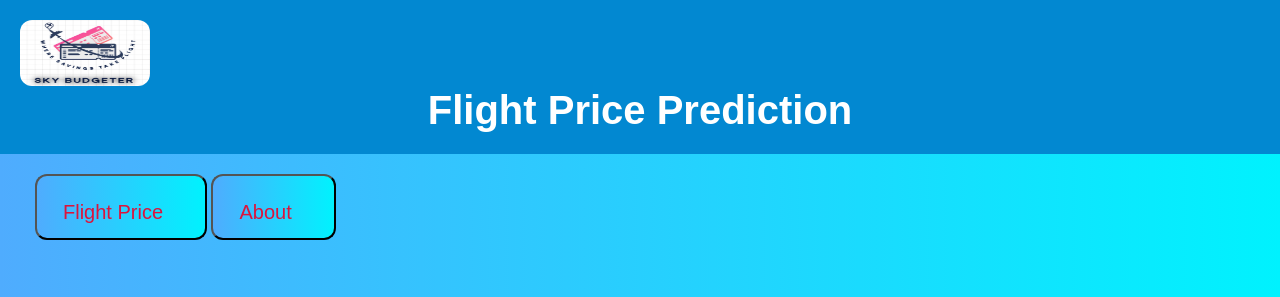
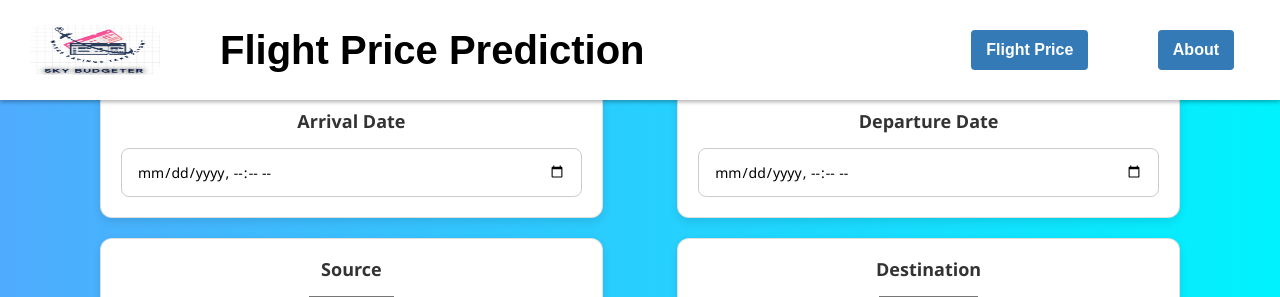
Before and after one commit to Samarth-Mane/Flight-Price-Prediction-by-Samarth, a Flask app: page / in a window 1280 px wide; the page is wider, and only the part inside the window is pictured. Shown: the top 297 px of that part. Run offline with Flask 3, Linux system fonts and the light colour scheme; parts of the project's set-up code (start-up, migrations or seed data) failed here and were passed over; some libraries are stand-ins or nearby versions.

Commit message:
added templates\home

```diff
--- a/templates/body.html
+++ b/templates/body.html
@@ -8,6 +8,7 @@
 <body>
     <form action="\predict" method="post">
         <h3>Future Scope</h3>
+        <a href="abc.html">abc.html</a>
     </form>
 </body>
 </html>
--- a/templates/home.html
+++ b/templates/home.html
@@ -14,17 +14,66 @@
 
     <!-- css -->
     <style>
-        header {
-            background-color: #0288d1;
-            color: white;
-            padding: 20px;
-            text-align: center;
-        }
+        /* Style for the logo image */
+.image {
+    height: 50px;
+    margin-left: 20px;
+}
+
+/* Button styling */
+.but {
+    background-color: #337ab7; /* Bootstrap-like primary button color */
+    color: white;
+    border: none;
+    padding: 8px 15px;
+    margin-left: 10px;
+    border-radius: 4px;
+    cursor: pointer;
+    font-weight: bold;
+    transition: background-color 0.3s ease;
+}
+
+.but:hover {
+    background-color: #286090;
+}
+
+/* Link inside buttons */
+.navbar-brand {
+    text-decoration: none;
+    color: white;
+    font-size: 16px;
+}
+
+/* Optional: remove link default underline and fix alignment */
+.navbar-brand:hover {
+    color: #e6e6e6;
+}
+
+/* Header styling */
+header {
+    display: flex;
+    align-items: center;
+    justify-content: space-between;
+    background-color: #ffffff; /* Dark navbar background */
+    padding: 10px 20px;
+    color: rgb(0, 0, 0);
+    position: fixed;
+    width: 100%;
+    top: 0;
+    z-index: 1000;
+    box-shadow: 0 2px 4px rgba(0,0,0,0.3);
+}
+
+
+
+
+
 
         header h3 {
             margin: 0;
             font-family: Arial, sans-serif;
             font-size: 2.5rem;
+            margin-right: 50px;
         }
         header img{
             margin-right: 1550px;
@@ -42,6 +91,8 @@
             padding: 0;
             background: linear-gradient(to right, #4facfe, #00f2fe);
             color: #333;
+            padding-top: 70px;
+
         }
 
 
@@ -60,6 +111,76 @@
 
 
         }
+        /* Row layout styling */
+.row {
+    display: flex;
+    flex-wrap: wrap;
+    justify-content: space-between;
+    margin: 20px 0;
+    gap: 20px;
+}
+
+/* Column layout */
+.col-sm-6 {
+    flex: 0 0 48%;
+}
+
+/* Card styling */
+.card {
+    background: #ffffff;
+    border-radius: 12px;
+    box-shadow: 0 4px 10px rgba(0, 0, 0, 0.1);
+    transition: transform 0.3s ease, box-shadow 0.3s ease;
+}
+
+.card:hover {
+    transform: translateY(-5px);
+    box-shadow: 0 6px 14px rgba(0, 0, 0, 0.15);
+}
+
+/* Card body padding */
+.card-body {
+    padding: 20px;
+}
+
+/* Card title */
+.card-title {
+    font-size: 18px;
+    font-weight: 600;
+    color: #333;
+    margin-bottom: 15px;
+    font-family: 'Segoe UI', Tahoma, Geneva, Verdana, sans-serif;
+}
+
+/* Input field styling */
+input[type="datetime-local"] {
+    width: 100%;
+    padding: 12px 15px;
+    border: 1px solid #ccc;
+    border-radius: 8px;
+    font-size: 14px;
+    font-family: 'Segoe UI', Tahoma, Geneva, Verdana, sans-serif;
+    transition: border-color 0.3s ease, box-shadow 0.3s ease;
+}
+
+input[type="datetime-local"]:focus {
+    border-color: #007bff;
+    box-shadow: 0 0 5px rgba(0, 123, 255, 0.4);
+    outline: none;
+}
+
+/* Optional spacing tweaks */
+br {
+    display: none; /* Remove <br> spacing since Flexbox handles it */
+}
+
+/* Responsive tweak (optional) */
+@media screen and (max-width: 768px) {
+    .col-sm-6 {
+        flex: 0 0 100%;
+    }
+}
+
         .row{
 
             border-radius: 12px;
@@ -120,15 +241,7 @@
             margin: 0%;
             width: 100%;
         }
-        .but{
-            height: 66px;
-            width: 123x;
-            background:linear-gradient(to right, #4facfe, #00f2fe);
-            border-radius: 12px;
-            font-size: 18px; /* Font size for text */
-            cursor: pointer;
-            transition: transform 0.2s ease;
-        }
+
         .ticket{
             border-radius: 12px;
         }
@@ -380,10 +493,12 @@
 }
 
 .custom-btn:hover {
-  background: linear-gradient(to right, #0072ff, #00c6ff);
+  background: #e85d00;
   transform: scale(1.05);
   box-shadow: 0 6px 14px rgba(0, 114, 255, 0.4);
 }
+  .custom-btn:hover {
+  }
 
          </style>
 
@@ -394,17 +509,17 @@
 
 
     <!-- As a heading -->
-    <header>
-        <img src="{{ url_for('static', filename='images/logo1.jpg') }}" alt="Logo" class="image"><h3><b>Flight Price Prediction</b></h3>
-    </header>
-    <nav class="navbar navbar-inverse navbar-fixed-top">
-        <div class="container-fluid">
-            <div class="navbar-header">
-                <button class="but"><a class="navbar-brand" href="/">Flight Price</a></button>
-                <button class="but"><a class="navbar-brand" href="/about">About</a></button>
-            </div>
-        </div>
-    </nav>
+   <header style="display: flex; align-items: center; justify-content: space-between; padding: 10px;">
+    <div style="display: flex; align-items: center;">
+        <img src="{{ url_for('static', filename='images/logo1.jpg') }}" alt="Logo" class="image" style="height: 50px; margin-right: 10px;">
+        <h3 style="margin: 0; margin-left: 50px;"><b>Flight Price Prediction</b></h3>
+    </div>
+    <div>
+        <a class="navbar-brand" href="/" style="margin-right: 15px; text-decoration: none;"><button class="but">Flight Price</button></a>
+        <a class="navbar-brand" href="/about" style="text-decoration: none;"><button class="but">About</button></a>
+    </div>
+</header>
+
 
 
 
```
Also changed, not shown: 1 other file.
